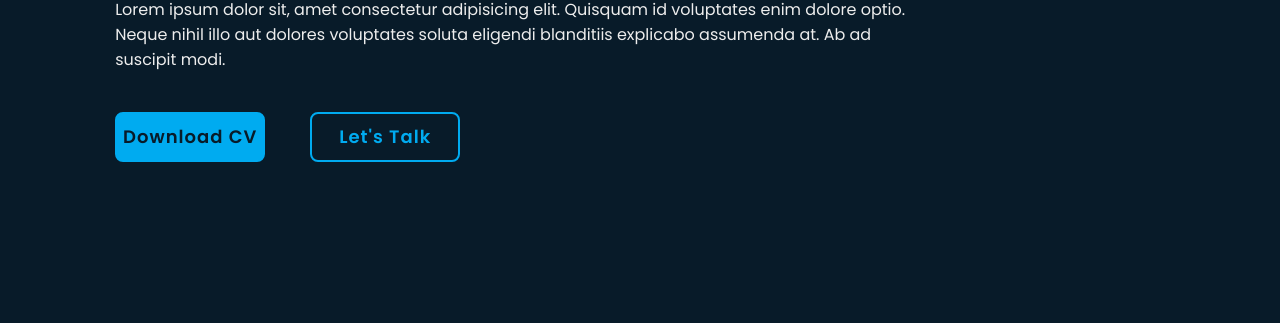
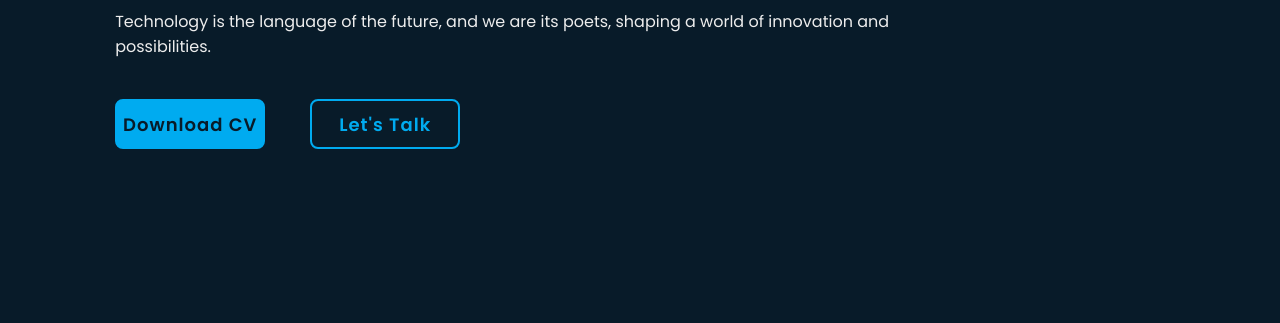
Before and after one commit to rickstt/mypage, a plain HTML site: page index.html in a window 1280 px wide. Shown: the part 391-714 px from the top of the page. Drawn offline with nearby package versions, Linux system fonts and the light colour scheme.

Commit message:
Feat: Textos do site

```diff
--- a/index.html
+++ b/index.html
@@ -47,7 +47,7 @@
             <div class="text-animate">
                 <h3>FullStack Developer</h3>
             </div>
-            <p>Lorem ipsum dolor sit, amet consectetur adipisicing elit. Quisquam id voluptates enim dolore optio. Neque nihil illo aut dolores voluptates soluta eligendi blanditiis explicabo assumenda at. Ab ad suscipit modi.</p>
+            <p>Technology is the language of the future, and we are its poets, shaping a world of innovation and possibilities.</p>
 
             <div class="btn-box">
                 <a href="assets/resume/Resume.pdf" download class="btn">Download CV</a>
```
